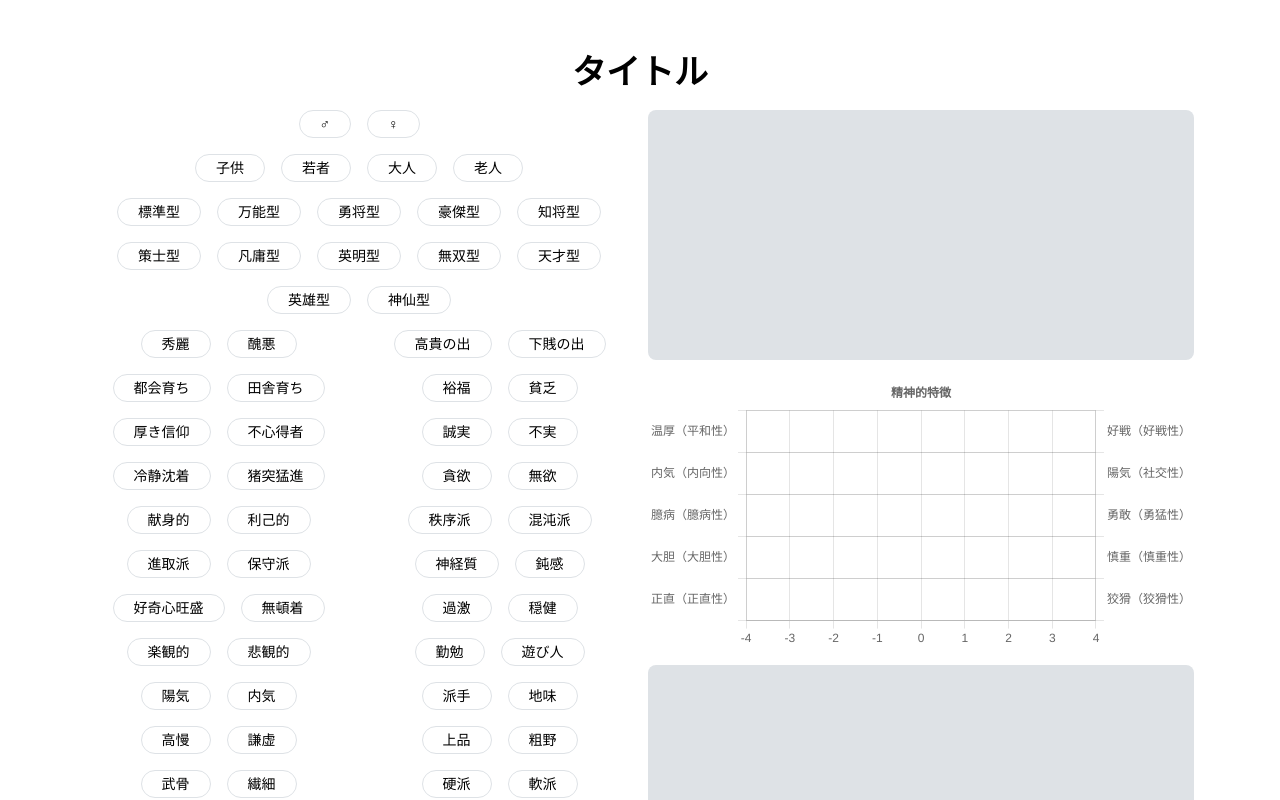
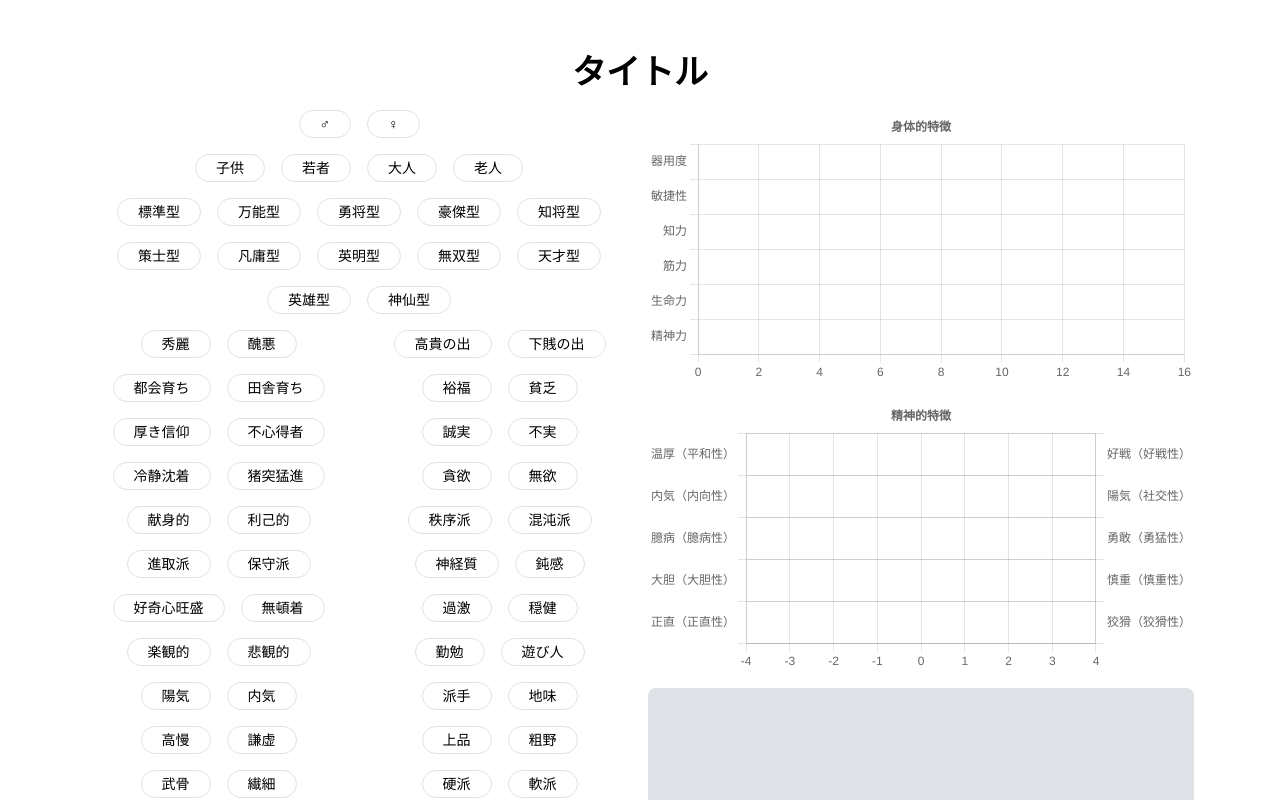
Before and after one commit to restrainhalation/cw-the-book-of-devil-excerpt, a Next.js app: page / in a window 1280 px wide. Shown: the top 800 px of the page. Built offline with nearby package versions, Linux system fonts and the light colour scheme.

Commit message:
🤸 feat: create physical ability chart

```diff
--- a/app/page.tsx
+++ b/app/page.tsx
@@ -16,6 +16,7 @@ import Sex from '@/components/Sex/Sex';
 import Period from '@/components/Period/Period';
 import Nature from '@/components/Nature/Nature';
 import CharacteristicGroup from '@/components/CharacteristicGroup/CharacteristicGroup';
+import PhysicalAbilitiyChart from '@/components/PhysicalAbilitiyChart/PhysicalAbilitiyChart';
 import MentalAbilitiyChart from '@/components/MentalAbilitiyChart/MentalAbilitiyChart';
 
 // ２つ１組の特性マップ
@@ -226,7 +227,7 @@ export default function Index() {
           </GridCol>
           <GridCol span={{ base: 12, xs: 6 }}>
             <Stack>
-              <Skeleton height={250} radius="md" animate={false} />
+              <PhysicalAbilitiyChart physicalAbilities={ability.physical}></PhysicalAbilitiyChart>
               <MentalAbilitiyChart mentalAbilities={ability.mental}></MentalAbilitiyChart>
               <Skeleton height={250} radius="md" animate={false} />
             </Stack>
--- /dev/null
+++ b/components/PhysicalAbilitiyChart/PhysicalAbilitiyChart.tsx
@@ -0,0 +1,91 @@
+import React, { FC } from 'react';
+import {
+  Chart as ChartJS,
+  CategoryScale,
+  LinearScale,
+  BarElement,
+  Title,
+  Tooltip,
+  Legend,
+} from 'chart.js';
+import { Bar } from 'react-chartjs-2';
+import type { Physical } from '@/types';
+import { PHYSICAL_ABILITY_NAME } from '@/constants';
+
+/** 身体的特徴の名前の配列 */
+const PHYSICAL_ABILITY_NAMES = Object.values(PHYSICAL_ABILITY_NAME).map((abilityName) => abilityName);
+
+ChartJS.register(
+  CategoryScale,
+  LinearScale,
+  BarElement,
+  Title,
+  Tooltip,
+  Legend
+);
+
+/** Chart.js の設定 */
+export const options = {
+  indexAxis: 'y' as const,
+  elements: {
+    bar: {
+      borderWidth: 2,
+    },
+  },
+  responsive: true,
+  plugins: {
+    legend: {
+      display: false,
+    },
+    title: {
+      display: true,
+      text: '身体的特徴',
+    },
+    tooltip: {
+      callbacks: {
+        title: () => '',
+        label: (context : any) => `${PHYSICAL_ABILITY_NAMES[context.dataIndex]}: ${context.parsed.x}`,
+      },
+    },
+  },
+  scales: {
+    x: {
+      suggestedMax: 15,
+    },
+    y: {
+      position: 'left' as const,
+      ticks: {
+        callback: (value: any, index: number) => PHYSICAL_ABILITY_NAMES[index],
+      },
+    },
+  },
+};
+
+/**
+ * 身体的特徴グラフのコンポーネントのパラメータ
+ * @typedef PhysicalAbilitiyChartParams
+ * @property {Physical} physicalAbilities 身体的特徴
+ */
+
+/**
+ * 身体的特徴グラフのコンポーネント
+ * @param {PhysicalAbilitiyChartParams} param0 コンポーネントのパラメータ
+ * @return {React.FC<PhysicalAbilitiyChartParams>} コンポーネント
+ */
+const PhysicalAbilitiyChart: FC<{ physicalAbilities: Physical; }> = ({ physicalAbilities }) => {
+  const data = {
+    labels: PHYSICAL_ABILITY_NAMES,
+    datasets: [
+      {
+        scaleID: 'y',
+        label: '身体的特徴',
+        data: Object.values(physicalAbilities),
+        backgroundColor: 'rgb(53, 162, 235)',
+      },
+    ]
+    ,
+  };
+  return <Bar options={options} data={data} />;
+};
+
+export default PhysicalAbilitiyChart;
```
